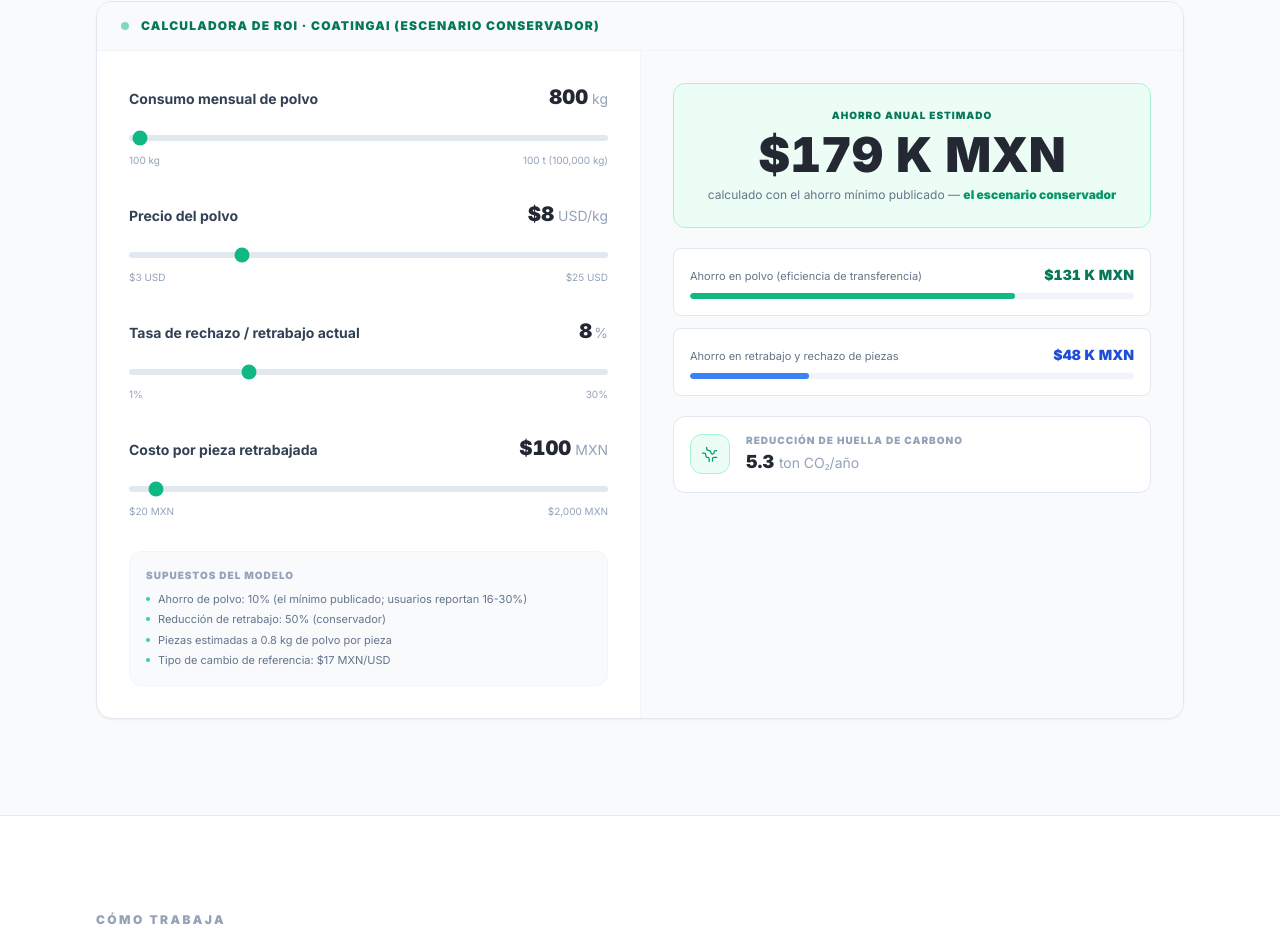
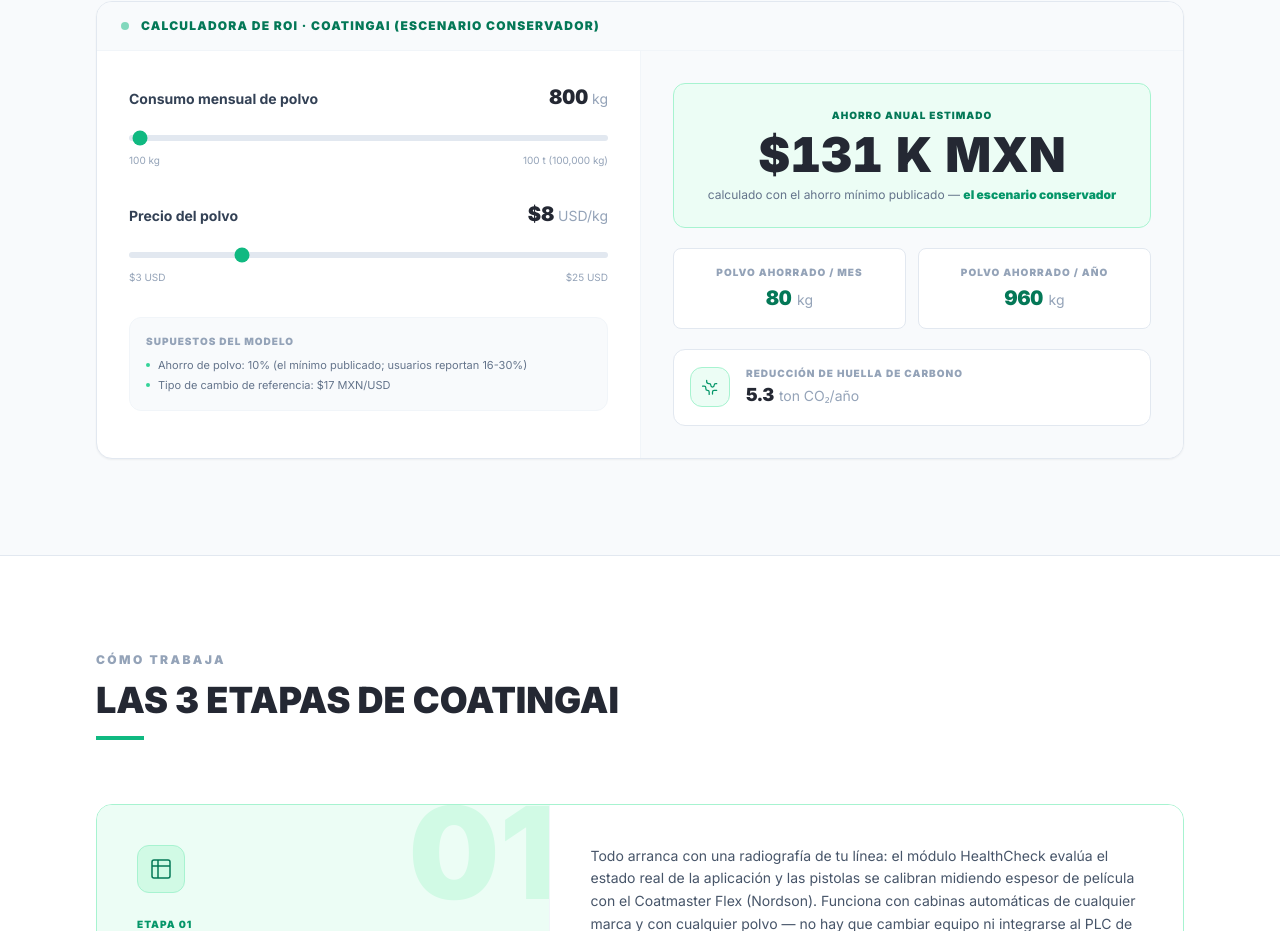
Before and after one commit to htrevinopre-design/trevigo-web, a Next.js app: page /coatingai in a window 1280 px wide. Shown: the part 2060-2991 px from the top of the page. Built offline with nearby package versions, Linux system fonts and the light colour scheme.

Commit message:
coatingAI: calculadora solo con ahorro de polvo publicado

```diff
--- a/components/SurfaceAIROI.tsx
+++ b/components/SurfaceAIROI.tsx
@@ -4,8 +4,6 @@ import { useState, useMemo } from "react";
 
 // ─── ROI Assumptions ─────────────────────────────────────────────────────────
 const POWDER_EFFICIENCY = 0.10; // 10% = ahorro MÍNIMO publicado por coatingAI (usuarios reportan 16-30%)
-const REWORK_REDUCTION  = 0.50; // conservador vs caso documentado de 61% de mejora de calidad
-const KG_PER_PART       = 0.80; // kg/pieza promedio
 const CO2_PER_KG        = 5.5;  // kg CO₂ por kg de polvo
 const USD_TO_MXN        = 17;   // tipo de cambio de referencia
 
@@ -18,20 +16,16 @@ function formatMXN(n: number) {
 }
 
 export default function SurfaceAIROI() {
-  const [powderKg,   setPowderKg]   = useState(800);
-  const [rejectRate, setRejectRate] = useState(8);
-  const [powderUsd,  setPowderUsd]  = useState(8);
-  const [reworkCost, setReworkCost] = useState(100);
+  const [powderKg,  setPowderKg]  = useState(800);
+  const [powderUsd, setPowderUsd] = useState(8);
 
   const roi = useMemo(() => {
     const powderCostMxn = powderUsd * USD_TO_MXN;
-    const annualPowder = powderKg * 12 * POWDER_EFFICIENCY * powderCostMxn;
-    const monthlyParts = powderKg / KG_PER_PART;
-    const annualRework = monthlyParts * (rejectRate / 100) * REWORK_REDUCTION * reworkCost * 12;
-    const total        = annualPowder + annualRework;
-    const co2Tonnes    = (powderKg * 12 * POWDER_EFFICIENCY * CO2_PER_KG) / 1000;
-    return { annualPowder, annualRework, total, co2Tonnes };
-  }, [powderKg, rejectRate, powderUsd, reworkCost]);
+    const total     = powderKg * 12 * POWDER_EFFICIENCY * powderCostMxn;
+    const monthlyKg = powderKg * POWDER_EFFICIENCY;
+    const co2Tonnes = (powderKg * 12 * POWDER_EFFICIENCY * CO2_PER_KG) / 1000;
+    return { total, monthlyKg, co2Tonnes };
+  }, [powderKg, powderUsd]);
 
   return (
     <div className="bg-white border border-steel-200 rounded-2xl overflow-hidden shadow-sm">
@@ -93,52 +87,6 @@ export default function SurfaceAIROI() {
             </div>
           </div>
 
-          {/* Slider 3: rechazo */}
-          <div>
-            <div className="flex justify-between items-baseline mb-3">
-              <label className="text-steel-700 text-sm font-bold">
-                Tasa de rechazo / retrabajo actual
-              </label>
-              <span className="text-navy-950 font-black text-xl tabular-nums">
-                {rejectRate}
-                <span className="text-steel-400 text-sm font-normal ml-0.5">%</span>
-              </span>
-            </div>
-            <input
-              type="range" min={1} max={30} step={1}
-              value={rejectRate}
-              onChange={(e) => setRejectRate(Number(e.target.value))}
-              className="w-full h-1.5 rounded-full appearance-none bg-steel-200 accent-emerald-500 cursor-pointer"
-            />
-            <div className="flex justify-between mt-1.5">
-              <span className="text-steel-400 text-[10px]">1%</span>
-              <span className="text-steel-400 text-[10px]">30%</span>
-            </div>
-          </div>
-
-          {/* Slider 4: costo retrabajo */}
-          <div>
-            <div className="flex justify-between items-baseline mb-3">
-              <label className="text-steel-700 text-sm font-bold">
-                Costo por pieza retrabajada
-              </label>
-              <span className="text-navy-950 font-black text-xl tabular-nums">
-                ${reworkCost.toLocaleString("es-MX")}
-                <span className="text-steel-400 text-sm font-normal ml-1">MXN</span>
-              </span>
-            </div>
-            <input
-              type="range" min={20} max={2000} step={10}
-              value={reworkCost}
-              onChange={(e) => setReworkCost(Number(e.target.value))}
-              className="w-full h-1.5 rounded-full appearance-none bg-steel-200 accent-emerald-500 cursor-pointer"
-            />
-            <div className="flex justify-between mt-1.5">
-              <span className="text-steel-400 text-[10px]">$20 MXN</span>
-              <span className="text-steel-400 text-[10px]">$2,000 MXN</span>
-            </div>
-          </div>
-
           {/* Assumptions */}
           <div className="border border-steel-100 rounded-xl p-4 bg-steel-50">
             <p className="text-steel-400 text-[10px] font-black uppercase tracking-widest mb-2">
@@ -147,8 +95,6 @@ export default function SurfaceAIROI() {
             <ul className="space-y-1">
               {[
                 `Ahorro de polvo: ${POWDER_EFFICIENCY * 100}% (el mínimo publicado; usuarios reportan 16-30%)`,
-                `Reducción de retrabajo: ${REWORK_REDUCTION * 100}% (conservador)`,
-                `Piezas estimadas a ${KG_PER_PART} kg de polvo por pieza`,
                 `Tipo de cambio de referencia: $${USD_TO_MXN} MXN/USD`,
               ].map((item) => (
                 <li key={item} className="flex items-center gap-2 text-steel-500 text-[11px]">
@@ -176,41 +122,26 @@ export default function SurfaceAIROI() {
             </p>
           </div>
 
-          {/* Breakdown */}
-          <div className="space-y-3">
-            {[
-              {
-                label: "Ahorro en polvo (eficiencia de transferencia)",
-                value: roi.annualPowder,
-                barClass: "bg-emerald-500",
-                textClass: "text-emerald-700",
-                bar: roi.total > 0 ? roi.annualPowder / roi.total : 0,
-              },
-              {
-                label: "Ahorro en retrabajo y rechazo de piezas",
-                value: roi.annualRework,
-                barClass: "bg-blue-500",
-                textClass: "text-blue-700",
-                bar: roi.total > 0 ? roi.annualRework / roi.total : 0,
-              },
-            ].map((row) => (
-              <div key={row.label} className="bg-white border border-steel-200 rounded-lg p-4">
-                <div className="flex justify-between items-baseline mb-2">
-                  <span className="text-steel-500 text-[11px] leading-tight max-w-[60%]">
-                    {row.label}
-                  </span>
-                  <span className={`${row.textClass} font-black text-sm tabular-nums`}>
-                    {formatMXN(row.value)}
-                  </span>
-                </div>
-                <div className="h-1.5 rounded-full bg-steel-100 overflow-hidden">
-                  <div
-                    className={`h-full rounded-full transition-all duration-500 ${row.barClass}`}
-                    style={{ width: `${row.bar * 100}%` }}
-                  />
-                </div>
-              </div>
-            ))}
+          {/* Powder saved */}
+          <div className="grid grid-cols-2 gap-3">
+            <div className="bg-white border border-steel-200 rounded-lg p-4 text-center">
+              <p className="text-steel-400 text-[10px] font-black uppercase tracking-widest mb-1">
+                Polvo ahorrado / mes
+              </p>
+              <p className="text-emerald-700 font-black text-xl tabular-nums">
+                {Math.round(roi.monthlyKg).toLocaleString("es-MX")}{" "}
+                <span className="text-steel-400 font-normal text-sm">kg</span>
+              </p>
+            </div>
+            <div className="bg-white border border-steel-200 rounded-lg p-4 text-center">
+              <p className="text-steel-400 text-[10px] font-black uppercase tracking-widest mb-1">
+                Polvo ahorrado / año
+              </p>
+              <p className="text-emerald-700 font-black text-xl tabular-nums">
+                {Math.round(roi.monthlyKg * 12).toLocaleString("es-MX")}{" "}
+                <span className="text-steel-400 font-normal text-sm">kg</span>
+              </p>
+            </div>
           </div>
 
           {/* Carbon footprint */}
```
